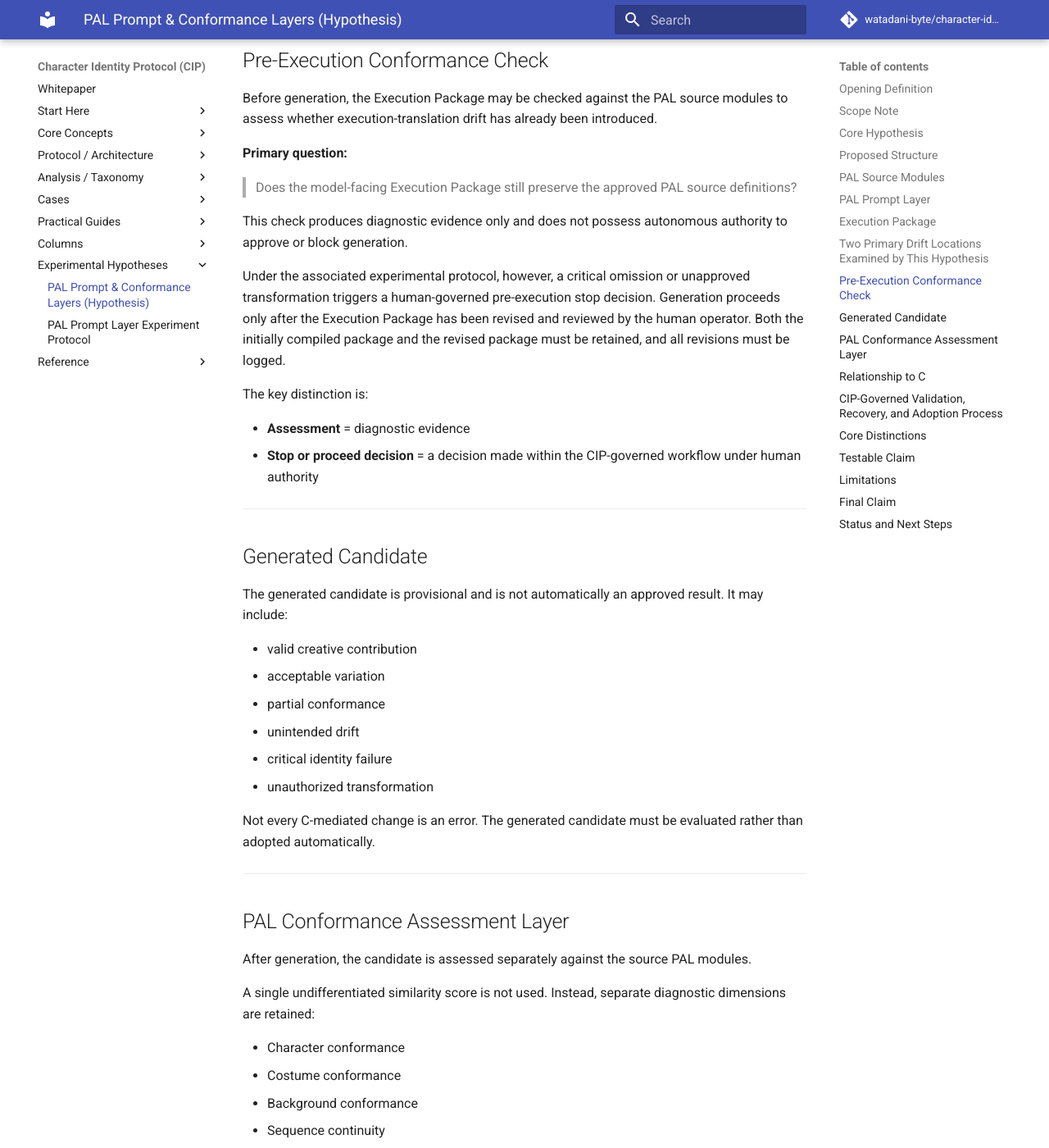
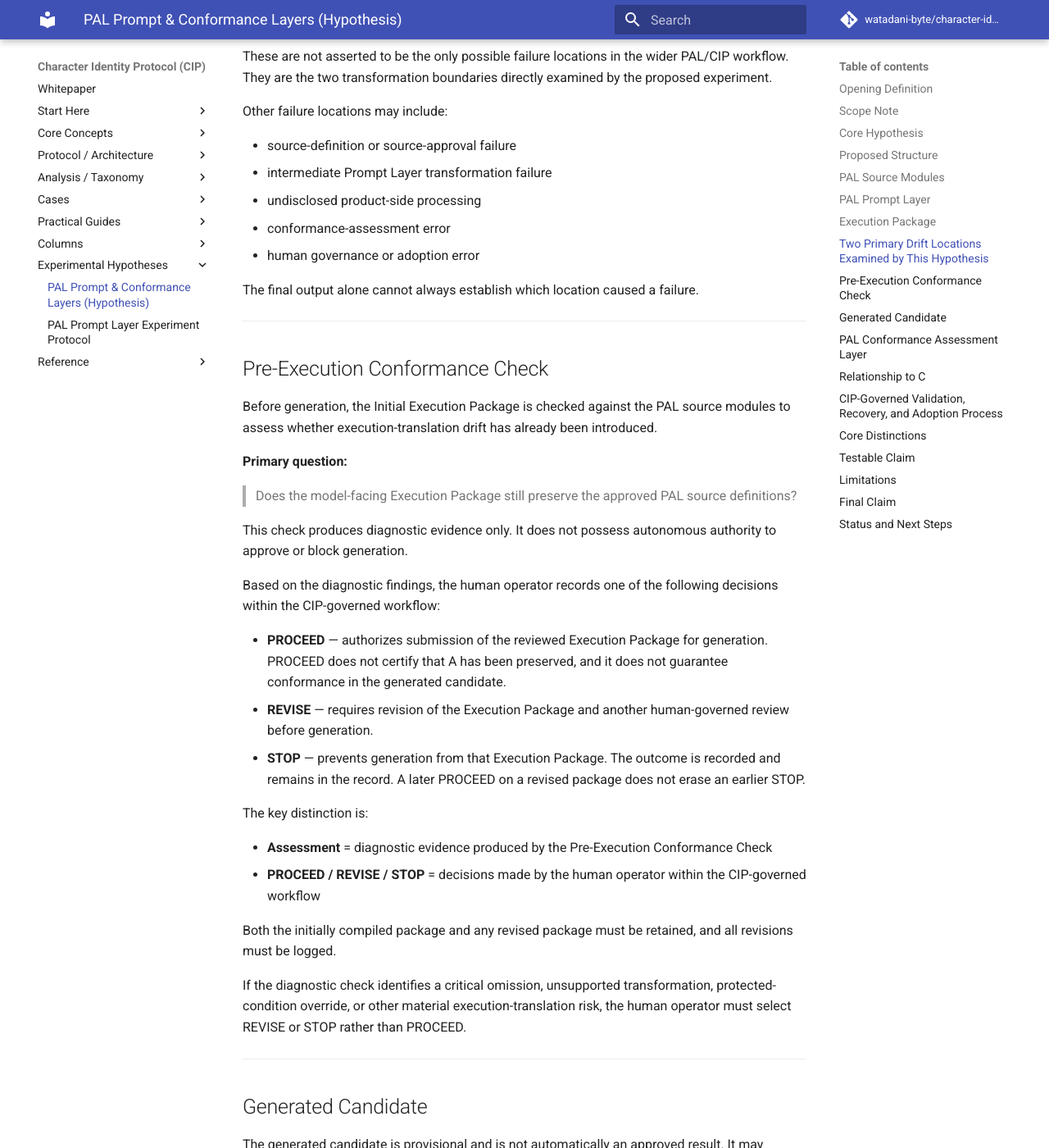
Before and after one commit to watadani-byte/character-identity-protocol, an MkDocs documentation site: the page built from docs/pal_prompt_and_conformance_layers.md, in a window 1280 px wide and 1400 px high, scrolled down 4809 px. Shown: the whole window at 82% size. Built offline with MkDocs 1.6.1 and Material for MkDocs 9.7.7, drawn with Linux system fonts in a browser that asks for light colours; comment, search, counter and statistics services are not loaded; some of the changed text lies outside the part shown.

Commit message:
pal_prompt_and_conformance_layers.md を更新

````diff
--- a/docs/pal_prompt_and_conformance_layers.md
+++ b/docs/pal_prompt_and_conformance_layers.md
@@ -71,12 +71,18 @@ PAL Prompt Layer
   ├─ Scene Variable Block
   └─ Anti-drift Block
           ↓
+Initial Execution Package
+          ↓
 Pre-Execution Conformance Check
           ↓
-Execution Package
-          ↓
-Generative Model
-          ↓
+Human-Governed Review Decision
+  ├─ PROCEED → Final Execution Package → Generation → Generated Candidate
+  ├─ REVISE  → Revision → Second Human-Governed Review
+  │                         ├─ PROCEED → Final Execution Package → Generation → Generated Candidate
+  │                         ├─ REVISE  → Further action under the pre-registered review policy
+  │                         └─ STOP    → No Generation; Record Outcome
+  └─ STOP    → No Generation; Record Outcome
+
 Generated Candidate
           ↓
 PAL Conformance Assessment Layer
@@ -84,6 +90,10 @@ PAL Conformance Assessment Layer
 CIP-Governed Validation, Recovery, and Adoption Process
           └─ Human Operator Retains Final Adoption Authority
 ```
+
+Only an execution unit receiving a human-recorded PROCEED decision advances to the Final Execution Package and generation. REVISE and STOP do not independently advance to generation.
+
+The Initial Execution Package and Final Execution Package are review states of the same task-specific artifact compiled through the PAL Prompt Layer. They are not separate globally defined concepts or additional architectural layers. The Initial Execution Package is preserved before review. When no revision is required, the initial and final states are identical. The Final Execution Package is the reviewed package authorized by the human operator for generation after a PROCEED decision. Neither state is identical to A′.
 
 -----
 
@@ -167,20 +177,28 @@ The final output alone cannot always establish which location caused a failure.
 
 ## Pre-Execution Conformance Check
 
-Before generation, the Execution Package may be checked against the PAL source modules to assess whether execution-translation drift has already been introduced.
+Before generation, the Initial Execution Package is checked against the PAL source modules to assess whether execution-translation drift has already been introduced.
 
 **Primary question:**
 
 > Does the model-facing Execution Package still preserve the approved PAL source definitions?
 
-This check produces diagnostic evidence only and does not possess autonomous authority to approve or block generation.
+This check produces diagnostic evidence only. It does not possess autonomous authority to approve or block generation.
 
-Under the associated experimental protocol, however, a critical omission or unapproved transformation triggers a human-governed pre-execution stop decision. Generation proceeds only after the Execution Package has been revised and reviewed by the human operator. Both the initially compiled package and the revised package must be retained, and all revisions must be logged.
+Based on the diagnostic findings, the human operator records one of the following decisions within the CIP-governed workflow:
+
+- **PROCEED** — authorizes submission of the reviewed Execution Package for generation. PROCEED does not certify that A has been preserved, and it does not guarantee conformance in the generated candidate.
+- **REVISE** — requires revision of the Execution Package and another human-governed review before generation.
+- **STOP** — prevents generation from that Execution Package. The outcome is recorded and remains in the record. A later PROCEED on a revised package does not erase an earlier STOP.
 
 The key distinction is:
 
-- **Assessment** = diagnostic evidence
-- **Stop or proceed decision** = a decision made within the CIP-governed workflow under human authority
+- **Assessment** = diagnostic evidence produced by the Pre-Execution Conformance Check
+- **PROCEED / REVISE / STOP** = decisions made by the human operator within the CIP-governed workflow
+
+Both the initially compiled package and any revised package must be retained, and all revisions must be logged.
+
+If the diagnostic check identifies a critical omission, unsupported transformation, protected-condition override, or other material execution-translation risk, the human operator must select REVISE or STOP rather than PROCEED.
 
 -----
 
@@ -244,11 +262,13 @@ C is not assumed to be directly controllable by CIP. The architecture instead su
 
 The responsibility boundary in this hypothesis is as follows:
 
-- **PAL Source Modules** define the approved continuity conditions.
-- **The PAL Prompt Layer** translates those conditions into a model-facing Execution Package.
-- **The Pre-Execution Conformance Check** assesses whether that translation still preserves the approved source definitions.
+- **PAL Source Modules** provide approved continuity and reference conditions.
+- **The PAL Prompt Layer** translates those conditions into an Initial Execution Package.
+- **The Pre-Execution Conformance Check** produces diagnostic evidence about possible execution-translation drift.
+- **The human operator** records PROCEED, REVISE, or STOP within the CIP-governed workflow.
+- **A PROCEED decision** establishes the Final Execution Package authorized for generation.
 - **The generative model** produces a candidate.
-- **The PAL Conformance Assessment Layer** produces diagnostic evidence about conformance to the approved PAL source definitions.
+- **The PAL Conformance Assessment Layer** produces post-generation diagnostic evidence about conformance to the approved PAL source definitions.
 - **CIP** governs validation, rejection, purge, re-binding, re-convergence, and adoption.
 - **The human operator** retains final adoption authority within that CIP-governed process.
 
@@ -278,17 +298,20 @@ PAL Prompt Layer      ≠ C as a Whole
 
 This hypothesis proposes a controlled comparison between:
 
-1. Direct generation from approved PAL source definitions
-1. Generation through the structured PAL Prompt Layer
+1. Generation through the pre-existing Direct PAL procedure, without explicit reorganization into the PAL Prompt Layer blocks
+2. Generation through the structured PAL Prompt Layer and its human-governed pre-execution review workflow
 
 Where possible, the following should be held constant:
 
 - source anchors
 - scene conditions
 - model and version
-- output count
+- pre-registered execution-unit count
+- planned candidate count
 - session conditions
 - generation settings available to the operator
+
+Realized candidate counts may differ if a registered Condition B execution unit remains finally stopped without reaching generation. Planned and realized counts must therefore be reported separately.
 
 The following should be evaluated:
 
````
